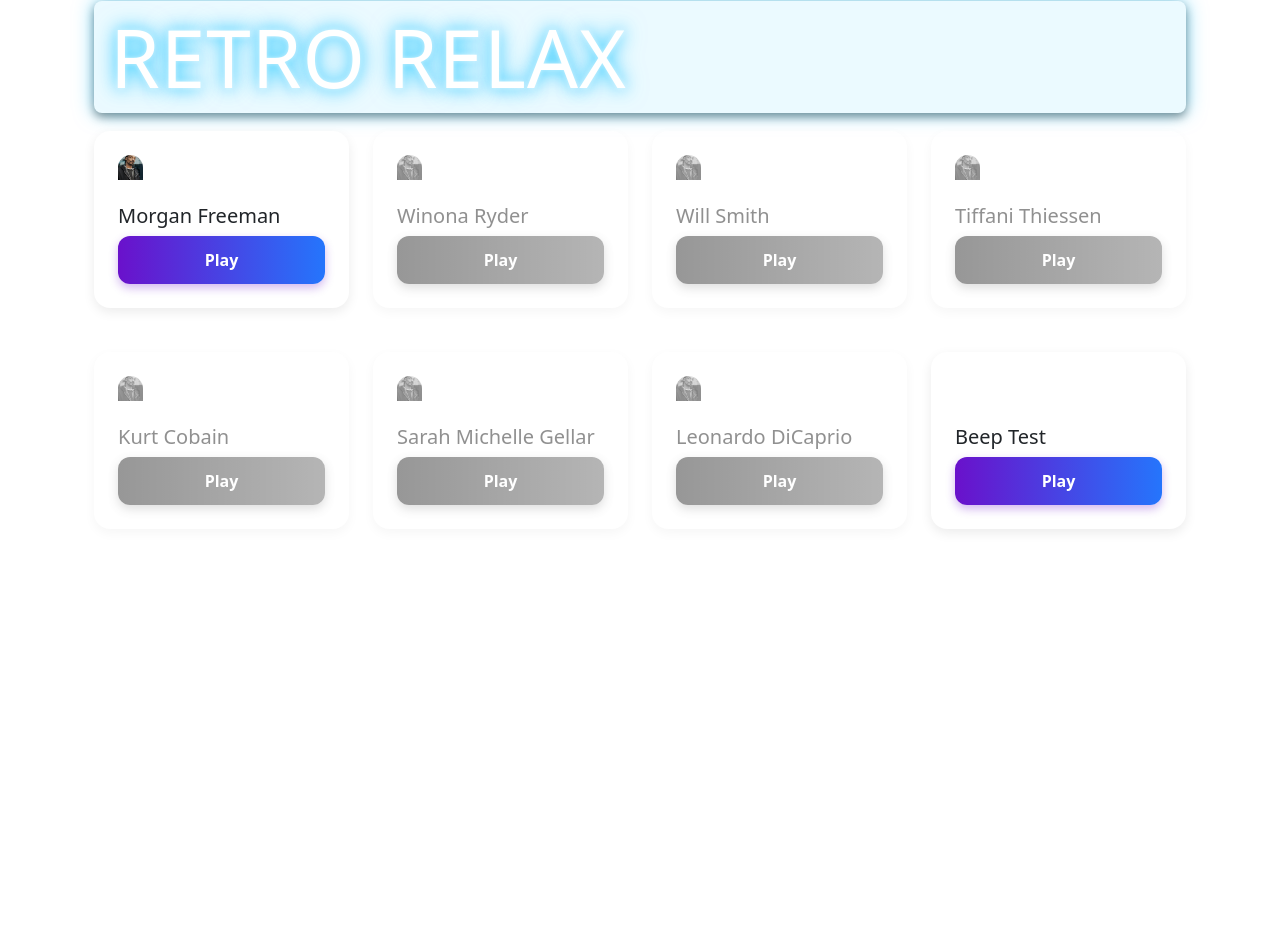
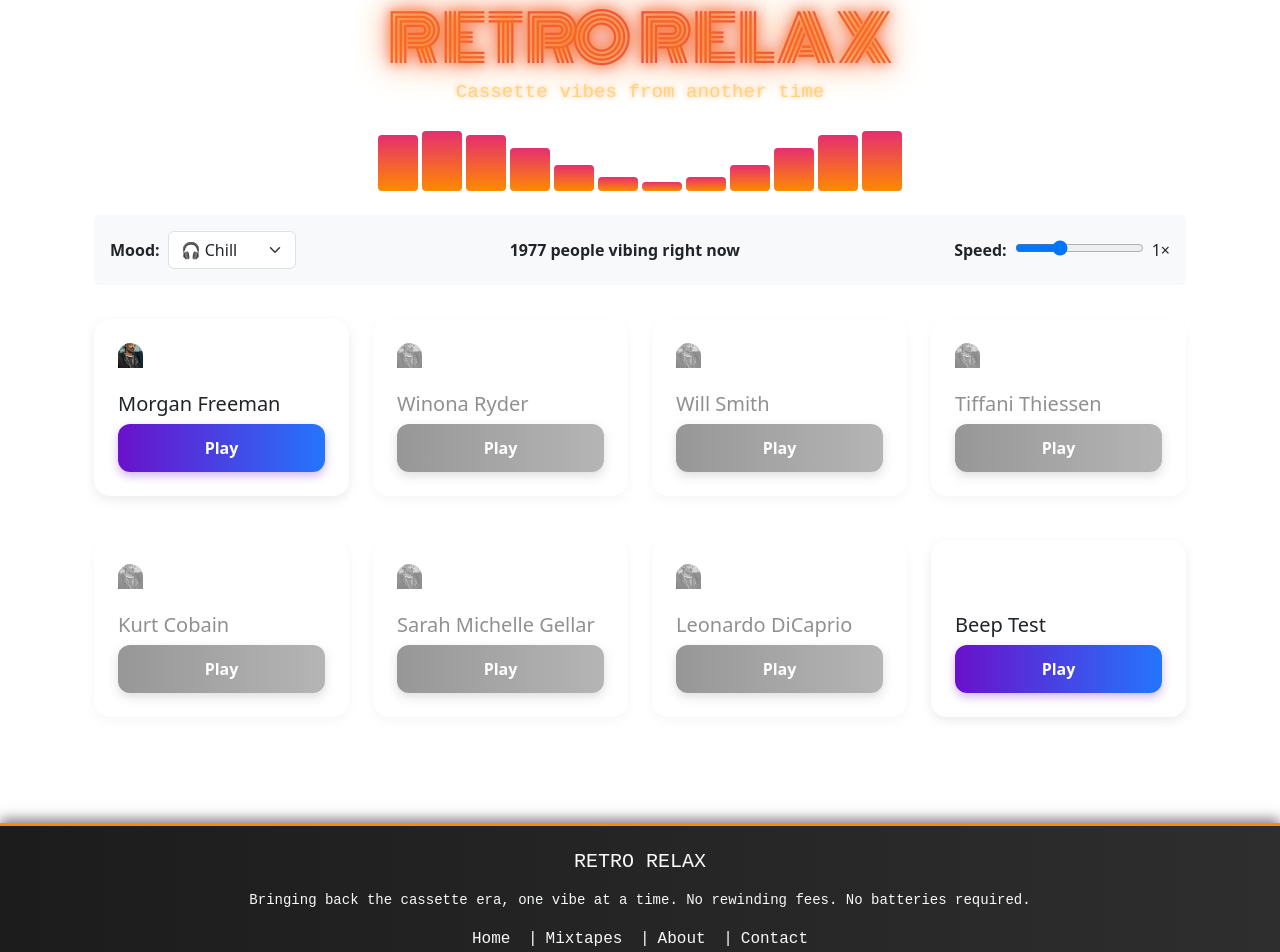
Before and after one commit to StarDexterity/codenetwork-2025-hackathon, a React (Vite) app in the folder retro-relax-app/: page / in a window 1280 px wide. Shown: the part 47-999 px from the top of the page. Before the commit the page ends 800 px from the top, so only its background shows below. Built offline with nearby package versions, Linux system fonts and the light colour scheme.

Commit message:
add glitter features

```diff
--- a/retro-relax-app/index.html
+++ b/retro-relax-app/index.html
@@ -6,6 +6,7 @@
     <meta name="viewport" content="width=device-width, initial-scale=1.0" />
     <title>Retro|Relax</title>
     <script src="https://cdn.jsdelivr.net/npm/@tailwindcss/browser@4"></script>
+    <link href="https://fonts.googleapis.com/css2?family=Monoton&display=swap" rel="stylesheet">
   </head>
   <body>
     <div id="root"></div>
--- a/retro-relax-app/src/App.css
+++ b/retro-relax-app/src/App.css
@@ -147,8 +147,94 @@ h1 {
 
 /* Disabled (greyed out) state */
 .cassette-disabled {
-  opacity: 0.5; /* Make it faded */
-  pointer-events: none; /* Disable clicks */
-  filter: grayscale(100%); /* Optional: make it fully grey */
-  cursor: not-allowed;
+    opacity: 0.5;
+    /* Make it faded */
+    pointer-events: none;
+    /* Disable clicks */
+    filter: grayscale(100%);
+    /* Optional: make it fully grey */
+    cursor: not-allowed;
 }
+
+/* equaliser */
+.equalizer-container {
+    display: flex;
+    justify-content: center;
+    align-items: flex-end;
+    height: 60px;
+    gap: 4px;
+}
+
+.equalizer-container .bar {
+    width: 40px;
+    background: linear-gradient(to top, #ff8a00, #e52e71);
+    animation: bounce 1s infinite ease-in-out;
+    border-radius: 4px;
+}
+
+@keyframes bounce {
+
+    0%,
+    100% {
+        height: 15%;
+    }
+
+    50% {
+        height: 100%;
+    }
+}
+
+.retro-footer {
+    background: linear-gradient(to right, #1c1c1c, #2e2e2e);
+    color: #ffd27f;
+    font-family: 'Courier New', monospace;
+    box-shadow: 0 -4px 12px rgba(0, 0, 0, 0.5);
+    border-top: 3px solid #ff8a00;
+}
+
+.retro-footer a {
+    color: #ffd27f;
+    text-decoration: none;
+}
+
+.retro-footer a:hover {
+    text-decoration: underline;
+}
+
+.social-icons i {
+    font-size: 1.3rem;
+    transition: transform 0.2s, color 0.2s;
+}
+
+.social-icons i:hover {
+    transform: scale(1.2);
+    color: #ff8a00;
+}
+
+.retro-title {
+    font-family: 'Monoton', cursive;
+    font-size: 4rem;
+    background: linear-gradient(90deg, #ff8a00, #e52e71, #ff8a00);
+    -webkit-background-clip: text;
+    -webkit-text-fill-color: transparent;
+    text-shadow: 0 0 5px #ff88008a, 0 0 10px #e52e71, 0 0 20px #ff88008a;
+    animation: neon-glow 2s ease-in-out infinite alternate;
+}
+
+.retro-subtitle {
+    font-family: 'Courier New', monospace;
+    font-size: 1.2rem;
+    color: #ffd27f;
+    text-shadow: 0 0 5px rgba(255, 138, 0, 0.5);
+    margin-top: -0.5rem;
+}
+
+@keyframes neon-glow {
+    0% {
+        text-shadow: 0 0 5px #ff8a00, 0 0 10px #e52e71, 0 0 20px #ff8a00;
+    }
+
+    100% {
+        text-shadow: 0 0 10px #ff8a00, 0 0 20px #e52e71, 0 0 40px #ff8a00;
+    }
+}
--- a/retro-relax-app/src/App.jsx
+++ b/retro-relax-app/src/App.jsx
@@ -1,41 +1,118 @@
 import { useState, useEffect } from 'react'
 import Card from './card.jsx'
-import { FetchCassetes, Cassette } from './api.jsx'
+import { FetchCassetes } from './api.jsx'
 import MusicPlayer from './musicplayer.jsx'
 import { useCassette } from "./cassetteContext";
 
-// import css
 import './App.css'
-import 'bootstrap/dist/css/bootstrap.min.css'; // Import Bootstrap CSS
-import 'bootstrap/dist/js/bootstrap.bundle.min'; // Import Bootstrap JS
+import 'bootstrap/dist/css/bootstrap.min.css';
+import 'bootstrap/dist/js/bootstrap.bundle.min';
 
 function App() {
   const [cassettes, setCassettes] = useState([]);
-  const { selectedCassette, setSelectedCassette } = useCassette()
-  const [showPlayer, setShowPlayer] = useState(false);
+  const { selectedCassette } = useCassette();
+  const [mood, setMood] = useState("🎧 Chill");
+  const [fakeListeners, setFakeListeners] = useState(0);
+  const [speed, setSpeed] = useState(1);
 
   useEffect(() => {
     FetchCassetes().then((data) => setCassettes(data));
+
+    // Fake listener counter
+    const interval = setInterval(() => {
+      setFakeListeners(Math.floor(Math.random() * 2000) + 500);
+    }, 2000);
+    return () => clearInterval(interval);
   }, []);
-
-  useEffect(() => {
-    console.log(selectedCassette)
-  }, [selectedCassette]);
 
   return (
     <>
       <div className="container mx-auto py-12 px-4 md:px-6 lg:px-8">
-        <h1 className="display-1" >RETRO RELAX</h1>
+        <h1 className="text-center retro-title">
+          RETRO RELAX
+        </h1>
+        <p className="retro-subtitle text-center">
+          Cassette vibes from another time
+        </p>
+
+        {/* Equalizer */}
+        <div className="equalizer-container my-4">
+          {[...Array(12)].map((_, i) => (
+            <div
+              key={i}
+              className="bar"
+              style={{ animationDelay: `${(i * 0.1) % 1}s` }}
+            ></div>
+          ))}
+        </div>
+
+        {/* Fake features row */}
+        <div className="d-flex flex-wrap justify-content-between align-items-center my-4 p-3 bg-light rounded">
+          <div>
+            <label className="me-2 fw-bold">Mood:</label>
+            <select
+              value={mood}
+              onChange={(e) => setMood(e.target.value)}
+              className="form-select d-inline-block w-auto"
+            >
+              <option>🎧 Chill</option>
+              <option>💃 Groovy</option>
+              <option>🕺 Funky</option>
+            </select>
+          </div>
+          <div className="fw-bold">{fakeListeners} people vibing right now</div>
+          <div>
+            <label className="me-2 fw-bold">Speed:</label>
+            <input
+              type="range"
+              min="0.5"
+              max="2"
+              step="0.1"
+              value={speed}
+              onChange={(e) => setSpeed(e.target.value)}
+            />
+            <span className="ms-2">{speed}×</span>
+          </div>
+        </div>
 
         <div className="row g-4 justify-content-center my-media-grid">
           {cassettes.map(x => (
             <Card key={x.cassetteId} cassette={x} />
           ))}
         </div>
+
         <MusicPlayer />
       </div>
+
+
+      {/* Fake Footer */}
+      <footer className="retro-footer mt-5 py-4 text-center text-light">
+        <div className="container">
+          <h5 className="mb-3">RETRO RELAX</h5>
+          <p className="small">
+            Bringing back the cassette era, one vibe at a time.
+            No rewinding fees. No batteries required.
+          </p>
+
+          <div className="mb-3">
+            <a href="#" className="text-light mx-2">Home</a> |
+            <a href="#" className="text-light mx-2">Mixtapes</a> |
+            <a href="#" className="text-light mx-2">About</a> |
+            <a href="#" className="text-light mx-2">Contact</a>
+          </div>
+
+          <div className="social-icons mb-3">
+            <a href="#" className="text-light mx-2"><i className="bi bi-facebook"></i></a>
+            <a href="#" className="text-light mx-2"><i className="bi bi-twitter"></i></a>
+            <a href="#" className="text-light mx-2"><i className="bi bi-instagram"></i></a>
+            <a href="#" className="text-light mx-2"><i className="bi bi-vinyl"></i></a>
+          </div>
+
+          <p className="small mb-0">&copy; 1984-{new Date().getFullYear()} Retro Relax. All rights reserved.</p>
+        </div>
+      </footer>
     </>
   )
 }
 
-export default App
+export default App;
```
